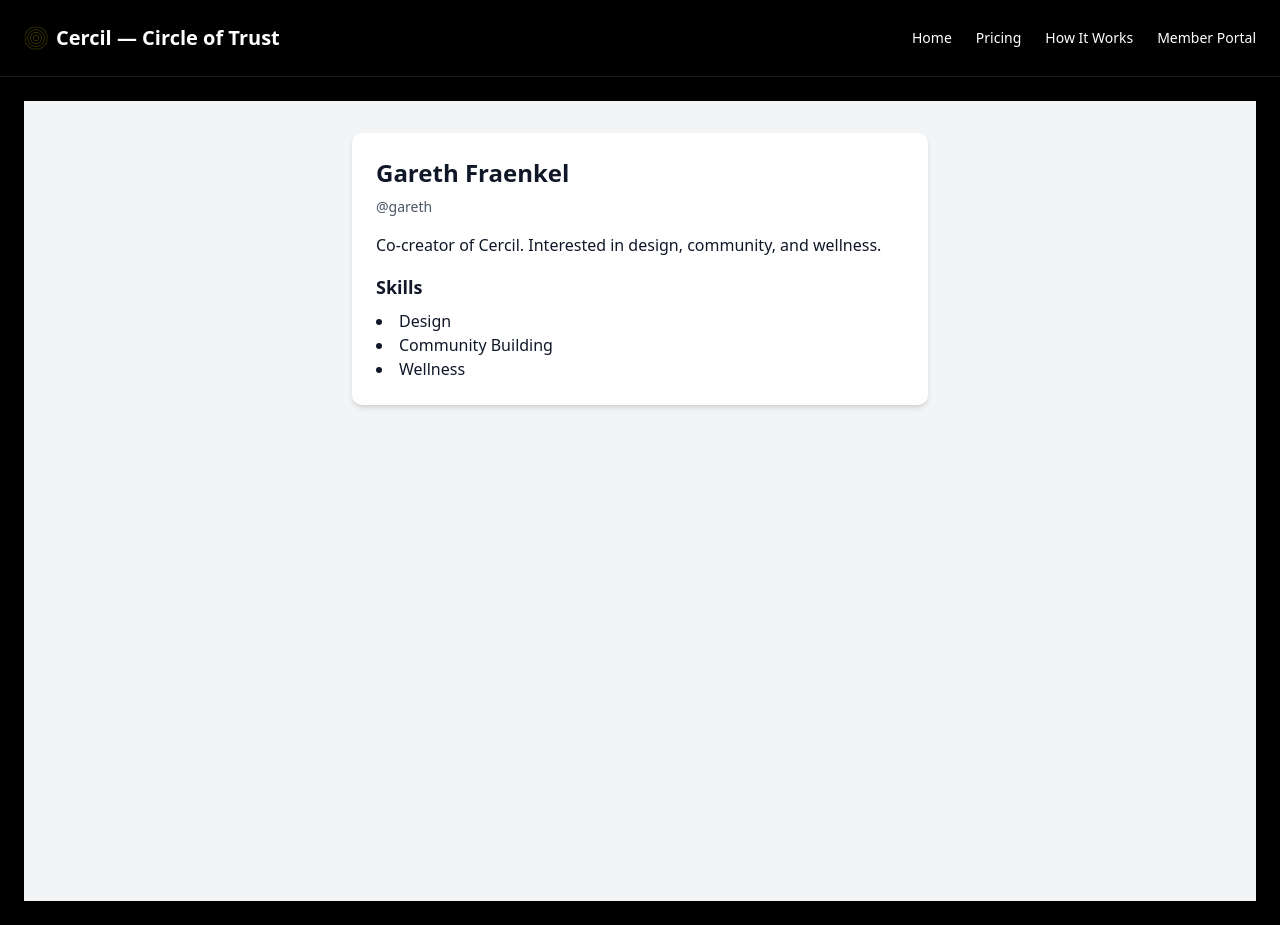
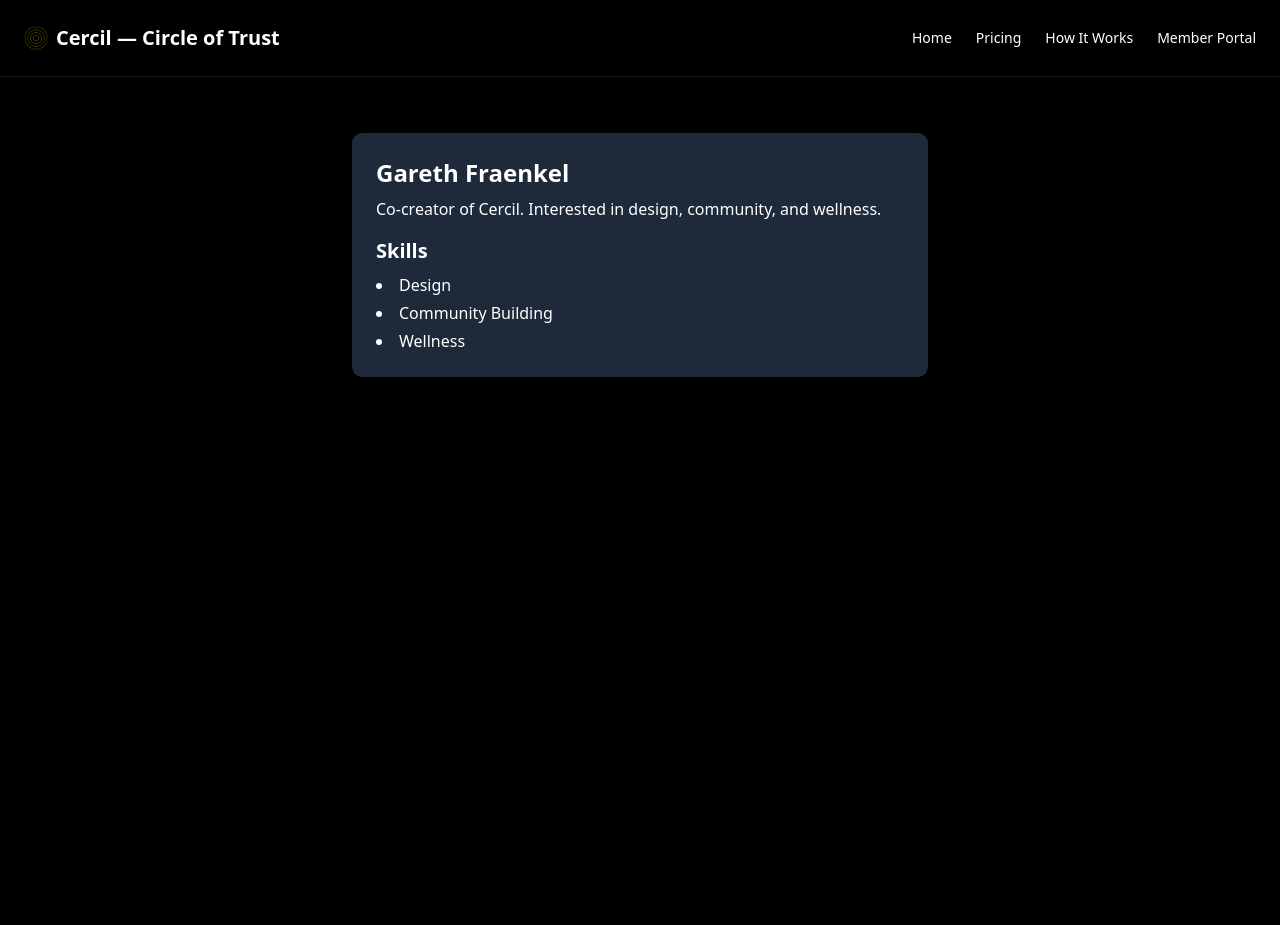
Before and after one commit to justinfraenkel/cercil-mvp, a Next.js app: page /profile/gareth in a window 1280 px wide. Built offline with nearby package versions, Linux system fonts and the light colour scheme.

Commit message:
Fix Vercel type error in dynamic profile route

```diff
--- a/src/app/profile/[username]/page.tsx
+++ b/src/app/profile/[username]/page.tsx
@@ -15,15 +15,14 @@ export default function ProfilePage({ params }: PageProps) {
   }
 
   return (
-    <div className="min-h-screen bg-gray-100 text-gray-900 p-8">
-      <div className="max-w-xl mx-auto bg-white p-6 rounded-lg shadow-md">
+    <div className="min-h-screen bg-black text-white p-8">
+      <div className="max-w-xl mx-auto bg-gray-800 p-6 rounded-lg shadow-md">
         <h1 className="text-2xl font-bold mb-2">{profile.name}</h1>
-        <p className="text-sm text-gray-600 mb-4">@{profile.username}</p>
         <p className="mb-4">{profile.bio}</p>
-        <h2 className="text-lg font-semibold mb-2">Skills</h2>
-        <ul className="list-disc list-inside">
-          {profile.skills.map((skill: string, idx: number) => (
-            <li key={idx}>{skill}</li>
+        <h2 className="text-xl font-semibold mb-2">Skills</h2>
+        <ul className="list-disc list-inside space-y-1">
+          {profile.skills.map((skill, index) => (
+            <li key={index}>{skill}</li>
           ))}
         </ul>
       </div>
```
